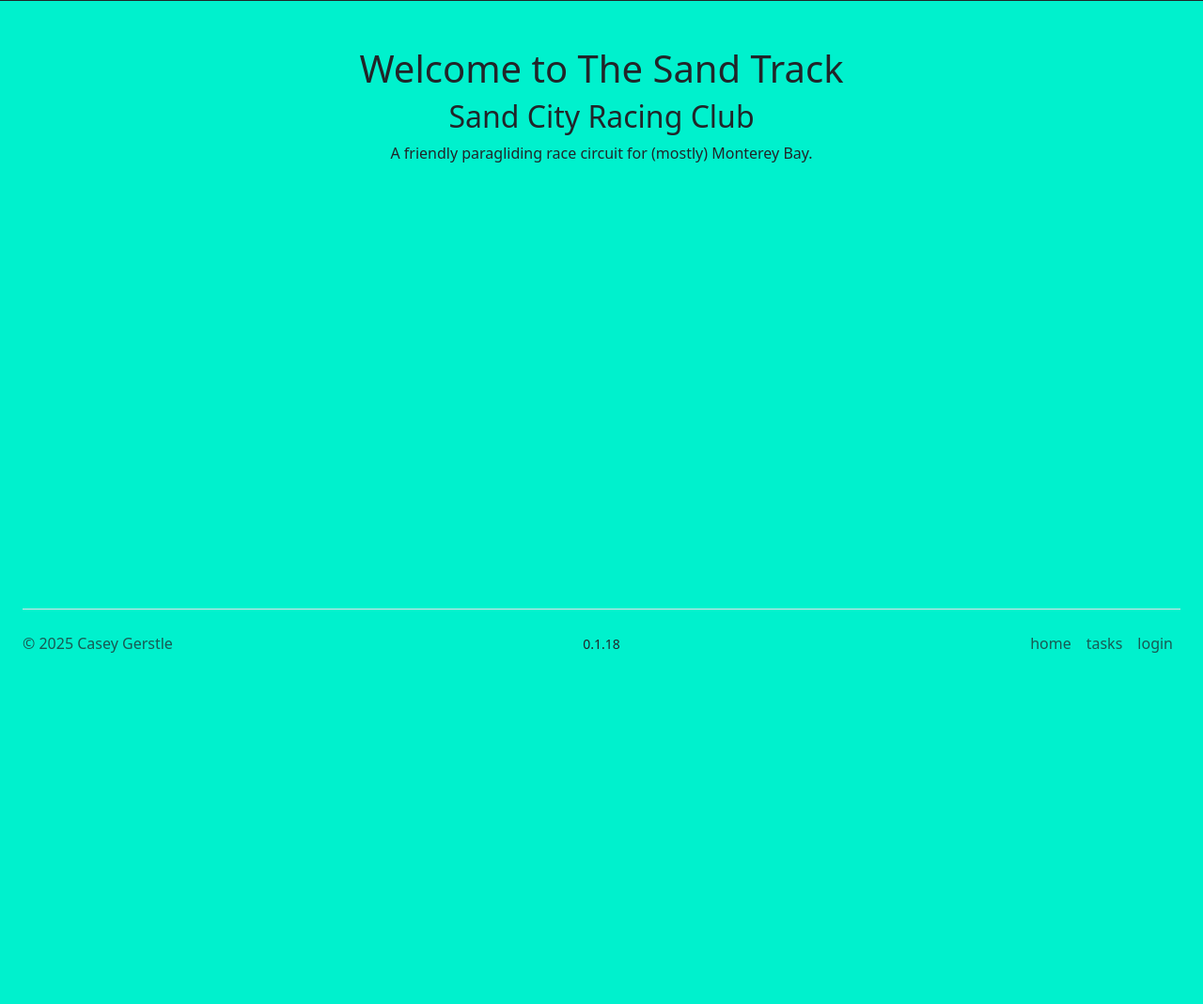
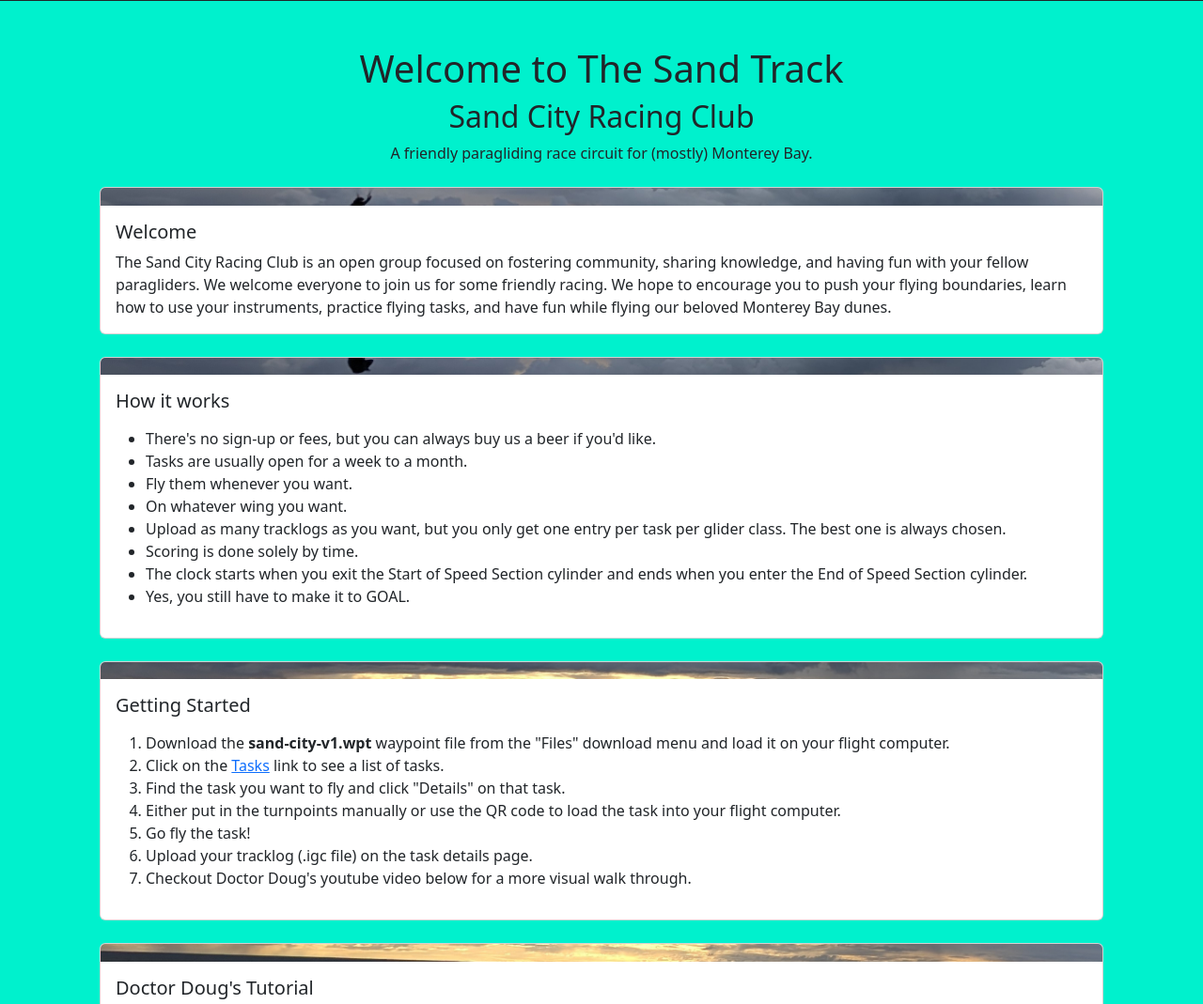
Before and after one commit to gerstle/sand-track, a Flask app: page / in a window 1280 px wide. Shown: the part 55-1124 px from the top of the page at 94% size. Before the commit the page ends 750 px from the top, so only its background shows below. Run offline with Flask 3, Linux system fonts and the light colour scheme; some libraries are stand-ins or nearby versions.

Commit message:
Add home page info

```diff
--- a/src/templates/index.html
+++ b/src/templates/index.html
@@ -10,4 +10,81 @@
     <p>
         A friendly paragliding race circuit for (mostly) Monterey Bay.
     </p>
+
+    <div class="card m-4">
+        <img src="{{ url_for("static", filename="img/header-marina-2.jpg") }}" class="card-img-top" alt="...">
+        <div class="card-body">
+            <h5 class="card-title text-start">Welcome</h5>
+            <p class="card-text text-start">
+                The Sand City Racing Club is an open group focused on fostering community, sharing knowledge, and having
+                fun with
+                your fellow paragliders.
+                We welcome everyone to join us for some friendly racing.
+                We hope to encourage you to push your flying boundaries,
+                learn how to use your instruments, practice flying tasks, and have fun while flying our beloved Monterey
+                Bay dunes.
+            </p>
+        </div>
+    </div>
+
+    <div class="card m-4">
+        <img src="{{ url_for("static", filename="img/header-marina-3.jpg") }}" class="card-img-top" alt="...">
+        <div class="card-body">
+            <h5 class="card-title text-start">How it works</h5>
+            <p class="card-text text-start">
+            <ul class="text-start">
+                <li>There's no sign-up or fees, but you can always buy us a beer if you'd like.</li>
+                <li>Tasks are usually open for a week to a month.</li>
+                <li>Fly them whenever you want.</li>
+                <li>On whatever wing you want.</li>
+                <li>Upload as many tracklogs as you want, but you only get one entry per task per glider class. The best
+                    one is always chosen.
+                </li>
+                <li>Scoring is done solely by time.</li>
+                <li>The clock starts when you exit the Start of Speed Section cylinder and ends when you enter the End
+                    of Speed Section cylinder.
+                </li>
+                <li>Yes, you still have to make it to GOAL.</li>
+            </ul>
+            </p>
+        </div>
+    </div>
+
+    <div class="card m-4">
+        <img src="{{ url_for("static", filename="img/header-marina-4.jpg") }}" class="card-img-top" alt="...">
+        <div class="card-body">
+            <h5 class="card-title text-start">Getting Started</h5>
+            <p class="card-text">
+            <ol class="text-start">
+                <li>Download the <strong>sand-city-v1.wpt</strong> waypoint file from the "Files" download menu and load
+                    it on your flight computer.
+                </li>
+                <li>Click on the <a href="{{ url_for('tasks.index') }}">Tasks</a> link to see a list of tasks.</li>
+                <li>Find the task you want to fly and click "Details" on that task.</li>
+                <li>Either put in the turnpoints manually or use the QR code to load the task into your flight
+                    computer.
+                </li>
+                <li>Go fly the task!</li>
+                <li>Upload your tracklog (.igc file) on the task details page.</li>
+                <li>Checkout Doctor Doug's youtube video below for a more visual walk through.</li>
+            </ol>
+            </p>
+        </div>
+    </div>
+
+    <div class="card m-4">
+        <img src="{{ url_for("static", filename="img/header-marina-5.jpg") }}" class="card-img-top" alt="...">
+        <div class="card-body">
+            <h5 class="card-title text-start">Doctor Doug's Tutorial</h5>
+            <iframe height="400" src="https://www.youtube.com/embed/qcKscfbtEVc?si=qeHoWaIlJGMOHc0p"
+                    title="YouTube video player" frameborder="0"
+                    allow="accelerometer; autoplay; clipboard-write; encrypted-media; gyroscope; picture-in-picture; web-share"
+                    referrerpolicy="strict-origin-when-cross-origin" allowfullscreen>
+
+            </iframe>
+            <p class="card-text">
+                Yeah, we should redo this on a wide screen or something.
+            </p>
+        </div>
+    </div>
 {% endblock %}
```
Also changed, not shown: src/static/img/header-marina-1.jpg (added), src/static/img/header-marina-2.jpg (added), src/static/img/header-marina-3.jpg (added), src/static/img/header-marina-4.jpg (added), src/static/img/header-marina-5.jpg (added). Lines whose indentation alone changed are shown as unchanged.
